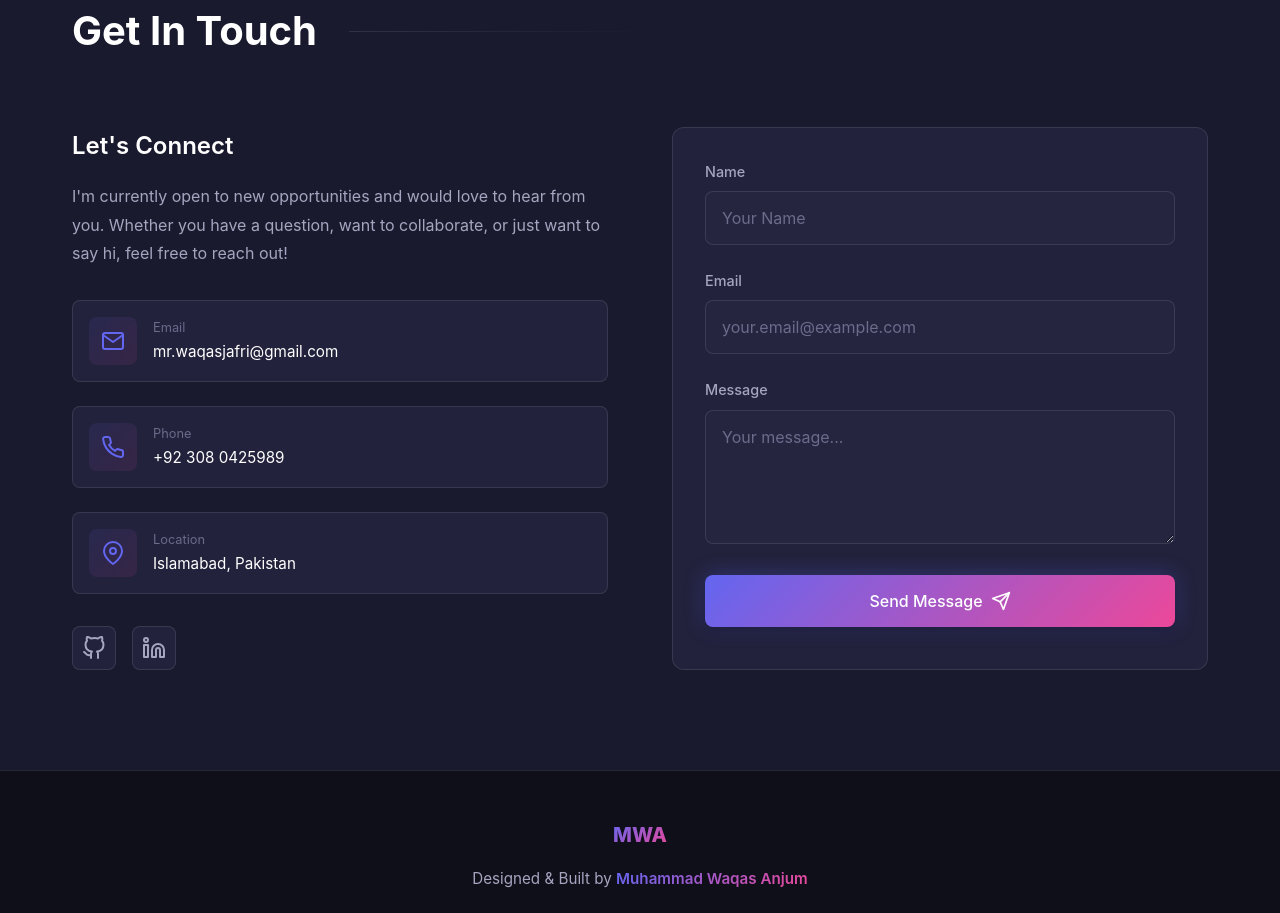
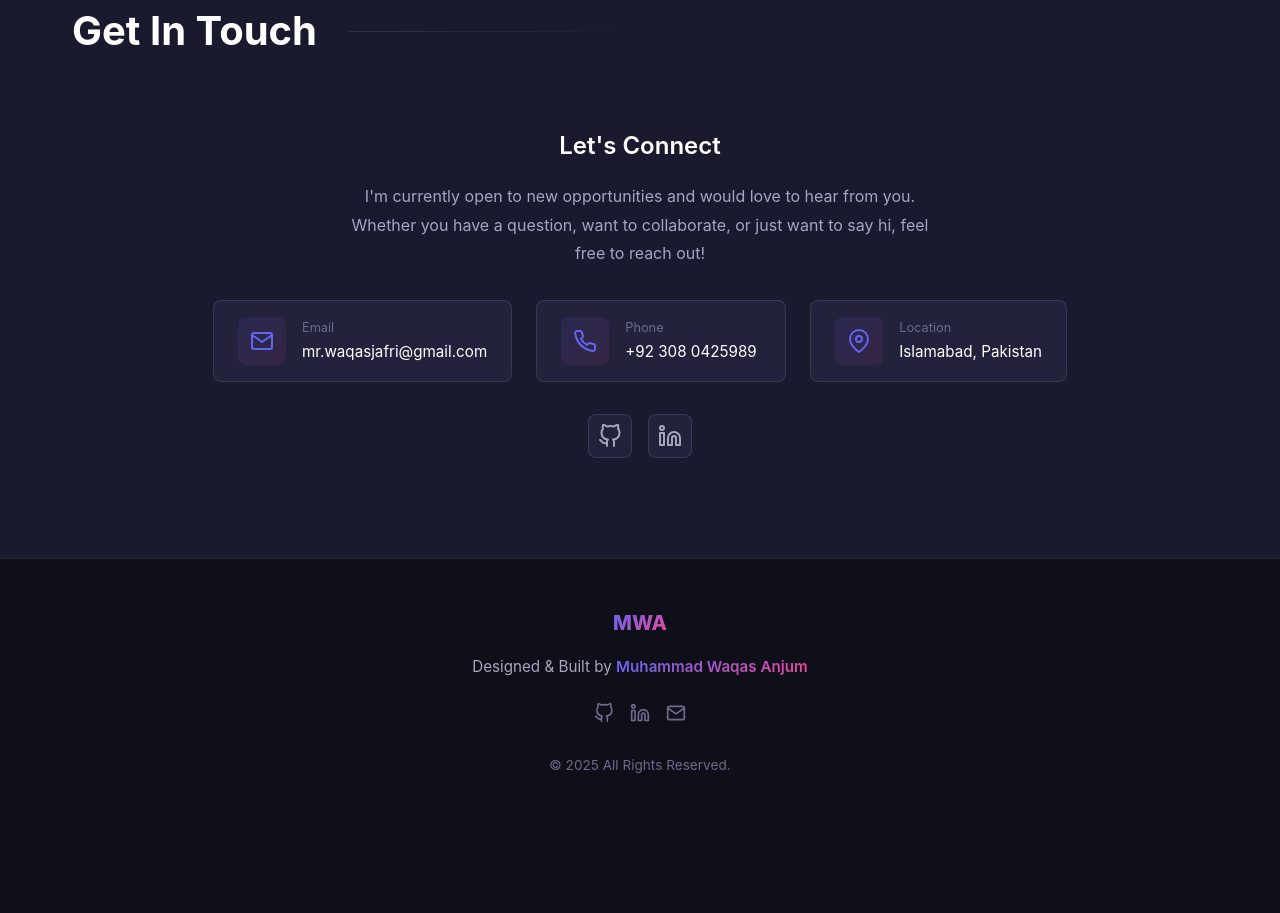
Before and after one commit to waqasjafri512/personel-portfolio, a React (Vite) app: page / in a window 1280 px wide. Shown: the part 7640-8553 px from the top of the page. After the commit the page ends 8465 px from the top, so only its background shows below. Built offline with nearby package versions, Linux system fonts and the light colour scheme.

Commit message:
fixing contact page

```diff
--- a/src/components/Contact.jsx
+++ b/src/components/Contact.jsx
@@ -135,52 +135,6 @@ const Contact = () => {
                             ))}
                         </div>
                     </div>
-
-                    <form className="contact-form animate-on-scroll" onSubmit={handleSubmit}>
-                        <div className="form-group">
-                            <label htmlFor="name">Name</label>
-                            <input
-                                type="text"
-                                id="name"
-                                name="name"
-                                value={formData.name}
-                                onChange={(e) => setFormData({ ...formData, name: e.target.value })}
-                                placeholder="Your Name"
-                                required
-                            />
-                        </div>
-                        <div className="form-group">
-                            <label htmlFor="email">Email</label>
-                            <input
-                                type="email"
-                                id="email"
-                                name="email"
-                                value={formData.email}
-                                onChange={(e) => setFormData({ ...formData, email: e.target.value })}
-                                placeholder="your.email@example.com"
-                                required
-                            />
-                        </div>
-                        <div className="form-group">
-                            <label htmlFor="message">Message</label>
-                            <textarea
-                                id="message"
-                                name="message"
-                                value={formData.message}
-                                onChange={(e) => setFormData({ ...formData, message: e.target.value })}
-                                placeholder="Your message..."
-                                rows="5"
-                                required
-                            ></textarea>
-                        </div>
-                        <button type="submit" className="btn btn-primary">
-                            <span>Send Message</span>
-                            <svg xmlns="http://www.w3.org/2000/svg" width="20" height="20" viewBox="0 0 24 24" fill="none" stroke="currentColor" strokeWidth="2" strokeLinecap="round" strokeLinejoin="round">
-                                <line x1="22" y1="2" x2="11" y2="13"></line>
-                                <polygon points="22 2 15 22 11 13 2 9 22 2"></polygon>
-                            </svg>
-                        </button>
-                    </form>
                 </div>
             </div>
         </section>
--- a/src/index.css
+++ b/src/index.css
@@ -1224,14 +1224,17 @@ img {
 }
 
 .contact-content {
-  display: grid;
-  grid-template-columns: 1fr 1fr;
-  gap: var(--spacing-3xl);
+  display: flex;
+  flex-direction: column;
+  align-items: center;
+  text-align: center;
 }
 
 .contact-info {
   display: flex;
   flex-direction: column;
+  align-items: center;
+  max-width: 900px;
 }
 
 .info-title {
@@ -1245,11 +1248,14 @@ img {
   color: var(--color-text-secondary);
   line-height: 1.8;
   margin-bottom: var(--spacing-xl);
+  max-width: 600px;
 }
 
 .contact-items {
   display: flex;
-  flex-direction: column;
+  flex-direction: row;
+  flex-wrap: wrap;
+  justify-content: center;
   gap: var(--spacing-lg);
   margin-bottom: var(--spacing-xl);
 }
@@ -1258,12 +1264,13 @@ img {
   display: flex;
   align-items: center;
   gap: var(--spacing-md);
-  padding: var(--spacing-md);
+  padding: var(--spacing-md) var(--spacing-lg);
   background: var(--color-bg-card);
   border-radius: var(--radius-md);
   border: 1px solid var(--color-border);
   transition: var(--transition-normal);
   backdrop-filter: blur(10px);
+  min-width: 250px;
 }
 
 .contact-item:hover {
@@ -1285,6 +1292,7 @@ img {
 .item-content {
   display: flex;
   flex-direction: column;
+  text-align: left;
 }
 
 .item-label {
@@ -1304,7 +1312,20 @@ a.item-value:hover {
 
 .social-links {
   display: flex;
+  justify-content: center;
   gap: var(--spacing-md);
+}
+
+@media (max-width: 768px) {
+  .contact-items {
+    flex-direction: column;
+    align-items: center;
+  }
+
+  .contact-item {
+    width: 100%;
+    max-width: 350px;
+  }
 }
 
 .social-link {
```
